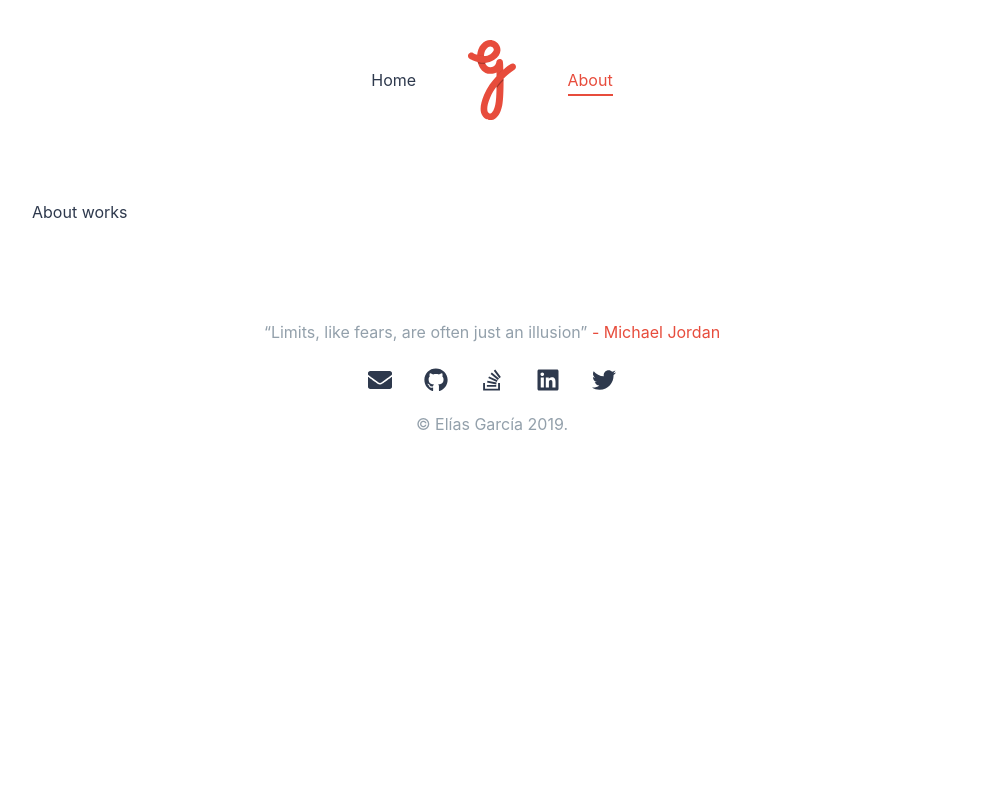
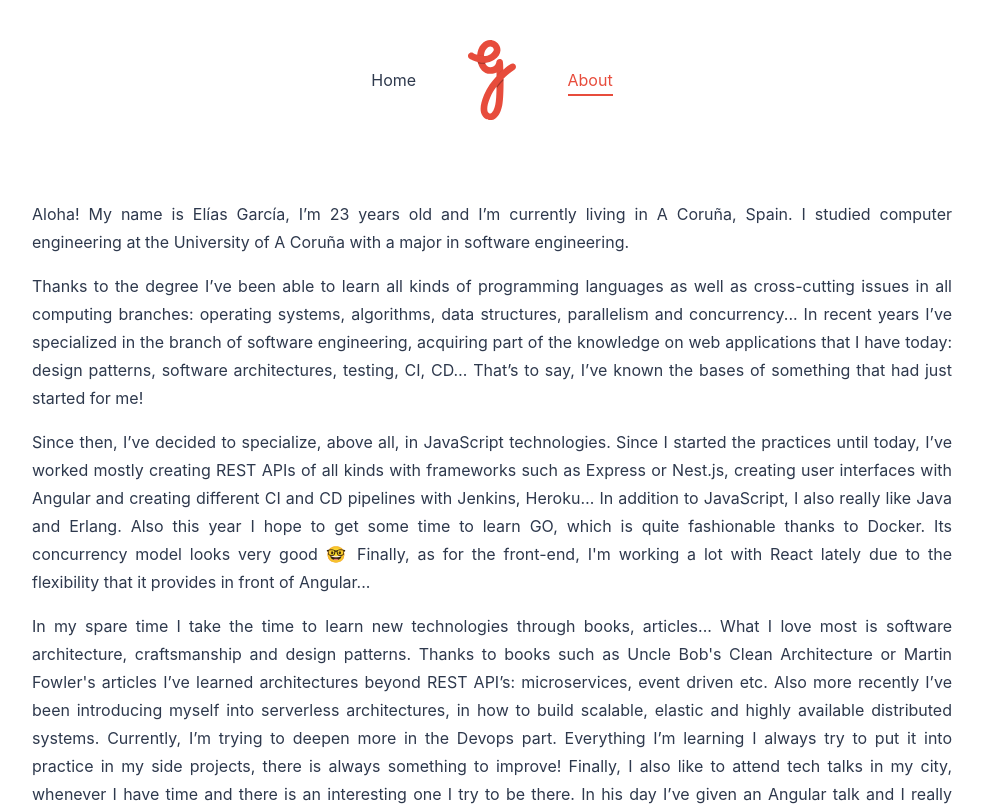
Before and after one commit to elias-garcia/elias-garcia.github.io, a React (Create React App) app: page /about in a window 1280 px wide. Shown: the top 806 px of the page, without its empty margins (148-1131 px from the left). Built offline with nearby package versions, Linux system fonts and the light colour scheme.

Commit message:
displaying data in about component

```diff
--- a/src/routes/About/About.css
+++ b/src/routes/About/About.css
@@ -0,0 +1,4 @@
+.About {
+  text-align: justify;
+  line-height: 1.75rem;
+}
--- a/src/routes/About/About.js
+++ b/src/routes/About/About.js
@@ -1,9 +1,16 @@
 import React from 'react';
 import './About.css';
+import AboutData from '../../assets/data/about.json';
+
+const getAboutParagraphs = () => {
+return Object.keys(AboutData).map((key, i) => {
+  return <p key={i}>{AboutData[key]}</p>;
+})
+}
 
 const About = () => (
-  <div>
-    <p>About works</p>
+  <div className="About">
+    {getAboutParagraphs()}
   </div>
 );
 
```
